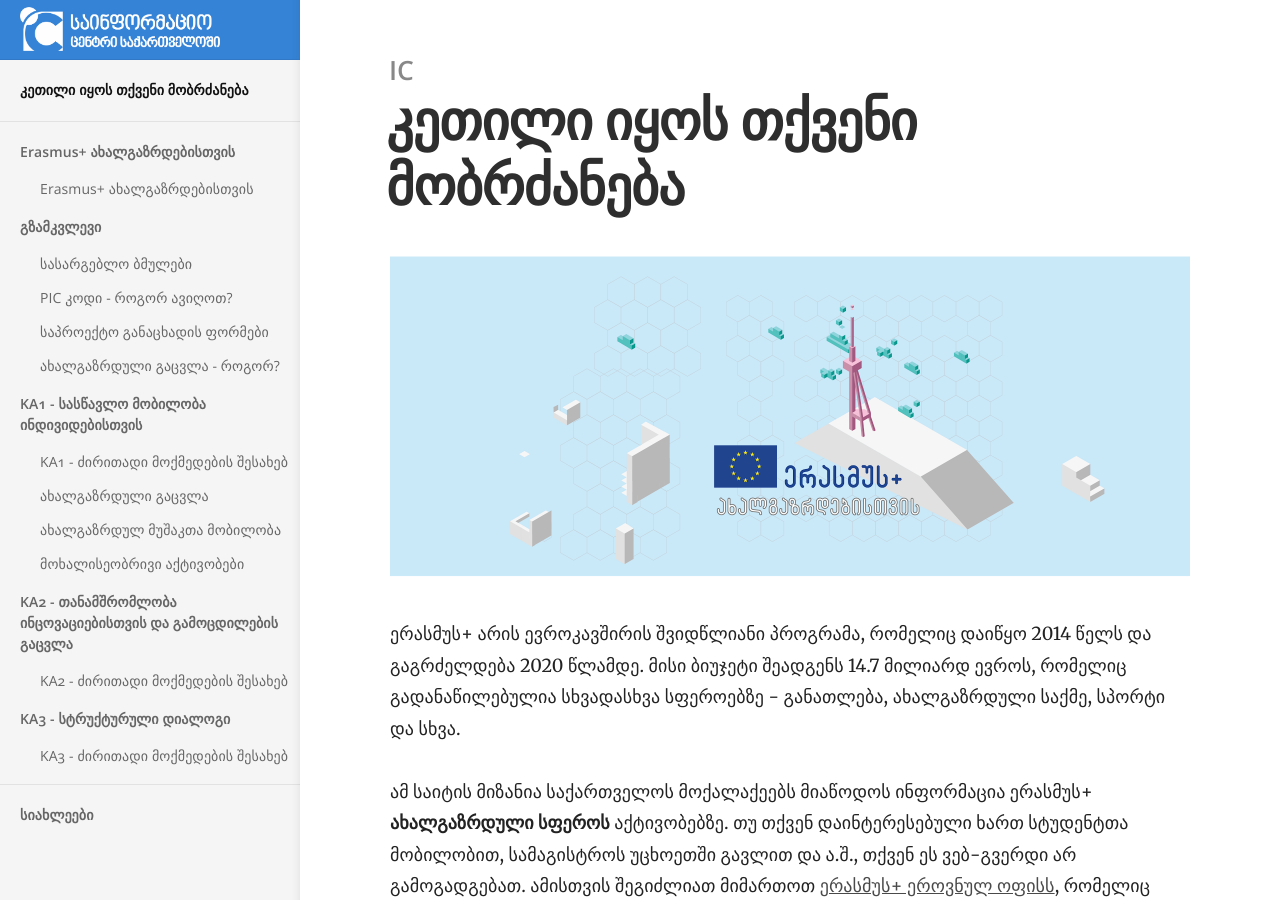
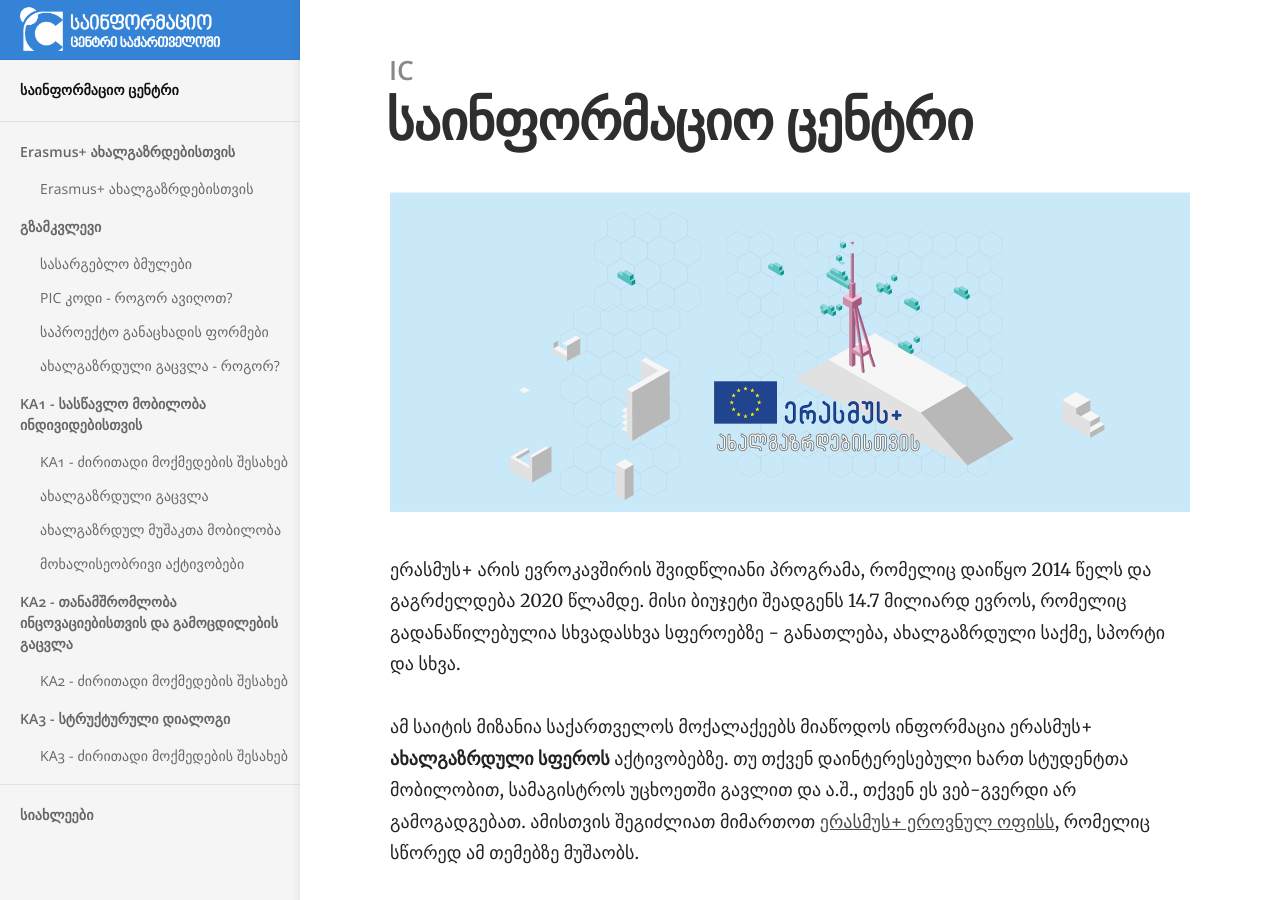
Before and after one commit to droniorgs/droniorgs.github.io, a Jekyll site: the page built from index.md, in a window 1280 px wide and 900 px high. Built offline with Jekyll 4.4.1, drawn with Linux system fonts in a browser that asks for light colours.

Commit message:
Update index.md
name change

```diff
--- a/index.md
+++ b/index.md
@@ -1,5 +1,5 @@
 ---
-title: კეთილი იყოს თქვენი მობრძანება
+title: საინფორმაციო ცენტრი
 ---
 
 ![](/uploads/embeddedimage.png){: width="1600" height="642"}
```
